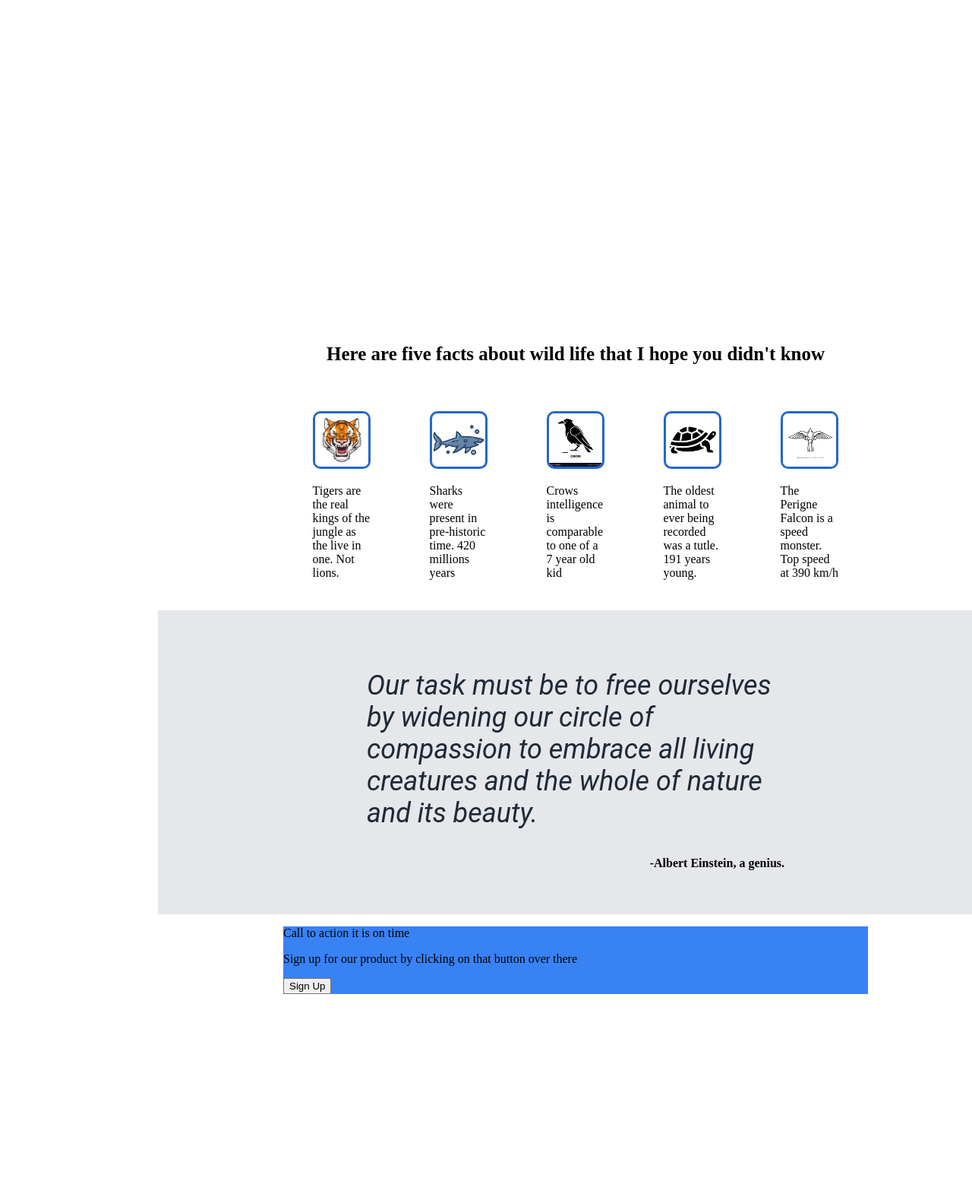
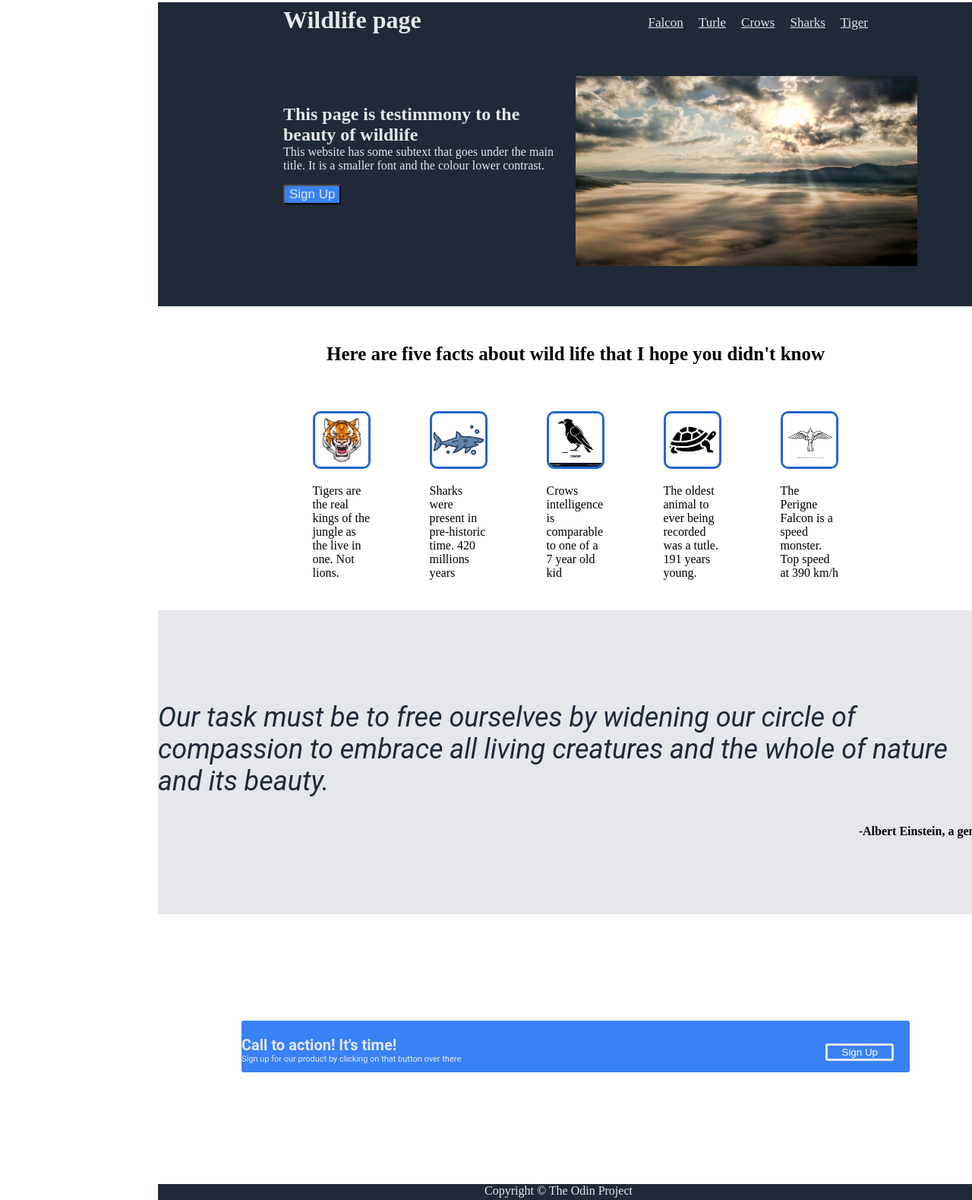
Before and after one commit to MaikNoungoua/landingPage, a plain HTML site: page index.html in a window 1280 px wide. Shown: the part 5-1584 px from the top of the page at 76% size. Drawn offline with Linux system fonts and the light colour scheme.

Commit message:
done! page is ready.

```diff
--- a/index.html
+++ b/index.html
@@ -7,7 +7,38 @@
     <link rel="stylesheet" href="style.css">
 </head>
 <body>
-    <div></div>
+    <div id="div1">
+        <section class="indiv1">
+            <section class="left-block">
+                <p id="header-logo"> Wildlife page</p>
+                <br> <br>
+                <p id="big-text">This page is testimmony to the beauty of wildlife</p>
+                <p id="smaller-text">This website has some subtext that goes under the main title.
+                   It is a smaller font and the colour lower contrast.
+                </p>
+                <button id="signup-div1">Sign Up</button>
+            </section>
+            <section class="right-block">
+                <p>
+                    <section class="top-links">
+                        <ul>
+                            <li><a href="https://www.youtube.com/shorts/qerL893QDTY">Tiger</a></li>
+                            <li><a href="https://www.youtube.com/watch?v=yay9cTATgZY&ab_channel=Discovery">Sharks</a></li>
+                            <li> <a href="https://www.youtube.com/watch?v=s2IBayVsbz8&pp=ygUQY3Jvd3MgaW50ZWxsaWdlbg%3D%3D">Crows </a></li>
+                            <li><a href="https://www.youtube.com/watch?v=PXsTZzyyrSE&pp=ygUNb2xkZXN0IHR1cnRsZQ%3D%3D">Turle</a></li>
+                            <li><a href="https://www.youtube.com/watch?v=1_8hz4bHfYY&ab_channel=WondersoftheWorld">Falcon</a></li>
+                        </ul>
+                </p>
+                <br><br><br><br>
+                </section>
+                <section class="picture">
+                    <img src="./images/hope.jpg" alt="sky picture" id="div1-pic">
+                </section>
+            </section>
+
+        </section>
+
+    </div>
     <div id="div2">
         <section class="fordiv2">
             <p class="random-info"> Here are five facts about wild life that I hope you didn't know</p>
@@ -42,16 +73,20 @@
             <p class="author">-Albert Einstein, a genius.</p>
         </section>
     </div>
-    <div class="div4">
+    <div id="div4">
         <section class="indiv4">
             <section class="di4-flex">
-                <p class="p-in-div4">Call to action it is on time</p>
-                <p>Sign up for our product by clicking on that button over there</p>
+                <p class="p-in-div4">Call to action! It's time!</p>
+                <p class="p2-in-div4">Sign up for our product by clicking on that button over there</p>
             </section>
-        <button>Sign Up</button>
+        <button class="button-div4">Sign Up</button>
 
         </section>
     </div>
-    <div></div>
+    <div id="div5">
+        <section id="last-section">
+            <p id="copyright">Copyright &copy; The Odin Project</p>
+        </section>
+    </div>
 </body>
 </html>
--- a/style.css
+++ b/style.css
@@ -8,6 +8,79 @@ div{
     height: 400px;
 }
 
+ul {
+    list-style-type: none;
+}
+li{
+    float: right;
+    margin-left: 20px;
+}
+
+#div1{
+    background-color: #1F2937;
+}
+
+.indiv1{
+    display: flex;
+    margin: auto;
+    width: 70%;
+    height: 90%;
+}
+
+.left-block{
+    margin: auto;
+    height: 100%;
+    width: 50%;
+}
+
+.right-block{
+    margin: auto;
+    height: 100%;
+    width: 50%;
+}
+
+#div1-pic{
+
+    height: 250px;
+    width: 450px;
+}
+.top-links{
+    align-items: right;
+    color: #e5e7eb;
+    font-size: 17px;
+}
+
+#big-text{
+    font-weight: bold;
+    font-size: x-large;
+    color: #e5e7eb;
+    margin-bottom: 0px;
+}
+
+#smaller-text{
+    margin-top: 0px;
+    color: #e5e7eb;
+}
+
+#signup-div1{
+    background-color: #3882f6;
+    font-size: 17px;
+    color: #e5e7eb;
+    border-radius: 3px;
+}
+
+#header-logo{
+    font-size: xx-large;
+    font-weight: bold;
+    margin-top: 5px;
+    color: #e5e7eb;
+
+}
+
+
+
+
+/* ### SECTION FOR DIV 2 ### */
 #div2{
     display: flex;
 }
@@ -41,6 +114,9 @@ div{
     border-radius: 10px;
 }
 
+
+/* ### SECTION FOR DIV 3 ### */
+
 #div3{
     background-color: #e5e7eb;
     display: flex;
@@ -49,17 +125,15 @@ div{
 .fordiv3{
     flex-direction: column;
     margin: auto;
-    width: 50%;
+    width: 100%;
+    background-color: #e5e7eb
 }
 
 .quote{
-
     font-size: 36px;
     font-style: italic;
     font-family: roboto;
-    /*margin-left: 125px;*/
     color: #1F2937;
-    /*margin-top: 40px;*/
 }
 
 .author{
@@ -70,8 +144,62 @@ div{
 
 
 }
+/* ### SECTION FOR DIV 4 ### */
+#div4{
+    height: 200px;
+}
 .indiv4{
     background-color: #3882f6;
     margin: auto;
-    width:70%;
+    width:80%;
+    display: flex;
+    margin-top: 140px;
+    border-radius: 3px;
 }
+
+.p-in-div4{
+    font-size: 20px;
+    font-weight:bold;
+    color: #e5e7eb;
+    font-family: roboto;
+    margin-bottom: 0px;
+}
+
+.p2-in-div4{
+    font-size: 11px;
+    color: #e5e7eb;
+    font-family: roboto;
+    margin-top: 0px
+}
+
+.button-div4{
+    margin-left: 480px;
+    margin-bottom: 15px;
+    align-self: end;
+    width: 90px;
+    color: white;
+    background-color: #3882f6;
+    border: #e5e7eb solid 3px;
+    border-radius: 3px;
+}
+
+a{
+    color: #e5e7eb;
+}
+
+
+/* ### SECTION FOR DIV 5 ### */
+
+#div5{
+    background-color: #1F2937;
+    height: 50px;
+}
+#last-section{
+    margin: auto;
+    width: 50%;
+}
+#copyright{
+    color: #e5e7eb;
+    margin-top: 15px;
+    margin-left: 155px;
+}
```
Also changed, not shown: images/hope.jpg (added).
